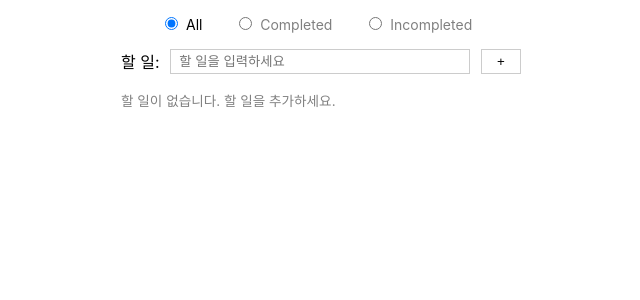
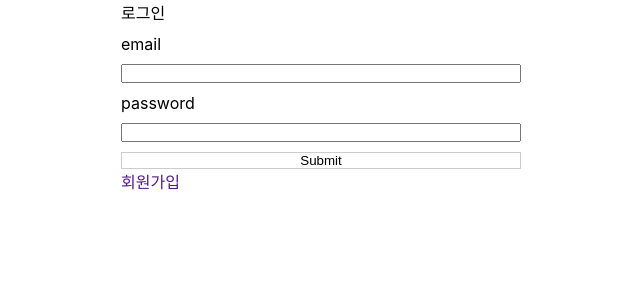
Before and after one commit to hey-ri/todo-list, a React app: page / in a window 1280 px wide. Shown: the top 300 px of the page, without its empty margins (319-959 px from the left). Built offline with nearby package versions, Linux system fonts and the light colour scheme; the HTML template or start-up script is replaced by a standard one.

Commit message:
create login, sign logic

```diff
--- /dev/null
+++ b/services/api-server.js
@@ -0,0 +1,16 @@
+export async function signIn({ email, password }) {
+  console.log('server: sign in');
+  await new Promise((r) => setTimeout(r, 300));
+  if (email === 'aaa@gmail.com') return { result: null, error: '이미 있는 아이디 입니다.' };
+  return { result: { username: '권해링' }, error: null };
+}
+export async function login({ email, password }) {
+  console.log('server: login');
+  await new Promise((r) => setTimeout(r, 300));
+  if (email === 'aaa@gmail.com' && password === '1234') return { result: { username: '권혜리' } };
+  return { result: null, error: '아이디와 패스워드를 확인해주세요.' };
+}
+export async function logout() {
+  await new Promise((r) => setTimeout(r, 100));
+  console.log('server: logout');
+}
--- a/src/App.jsx
+++ b/src/App.jsx
@@ -3,6 +3,7 @@ import './App.css';
 import { TodoInput } from './TodoInput';
 import { TodoItemList } from './TodoItemList';
 import Filter from './Filter';
+import LoginPage from './LoginPage';
 
 function App() {
   //@=state / $: = useeffect , => = 뭘 바꿀건지 / * eventlistener
@@ -15,6 +16,8 @@ function App() {
   // -- TodoItemList items={@filteredTodoList} *onTodoChanged *onTodoRemoved
   //    -- TodoItem value={@todo} *onChanged *onRemoved
   // -- Filter *onFilterChanged
+
+  const [user, setUser] = useState(localStorage.getItem('user') || null);
 
   const [todoList, setTodoList] = useState([]);
   const [filter, setFilter] = useState('all');
@@ -41,11 +44,22 @@ function App() {
     setTodoList(todoList.map((t) => (t.id === todo.id ? todo : t)));
   };
 
+  const onLogin = (user) => {
+    setUser(user);
+    localStorage.setItem('user', user);
+  };
+
   return (
     <div className="App">
-      <Filter onFilterChanged={onFilterChanged}></Filter>
-      <TodoInput onItemAdded={onItemAdded} />
-      <TodoItemList items={filterTodoList} onTodoChanged={onTodoChanged} onTodoRemoved={onTodoRemoved} />
+      {user ? (
+        <>
+          <Filter onFilterChanged={onFilterChanged}></Filter>
+          <TodoInput onItemAdded={onItemAdded} />
+          <TodoItemList items={filterTodoList} onTodoChanged={onTodoChanged} onTodoRemoved={onTodoRemoved} />
+        </>
+      ) : (
+        <LoginPage onLogin={onLogin} />
+      )}
     </div>
   );
 }
--- /dev/null
+++ b/src/LoginPage.jsx
@@ -0,0 +1,88 @@
+import React, { useState } from 'react';
+import { login, signIn } from '../services/api-server';
+
+function LoginPage({ onLogin }) {
+  const [email, setEmail] = useState('');
+  const [password, setPassword] = useState('');
+  const [passwordCheck, setPasswordCheck] = useState('');
+  //user state가 필요 없는 이유는 user가 있으면 바로 사라지는 컴포넌트라
+  const [error, setError] = useState(null);
+  //isLogin == false && 회원가입 페이지
+  const [isLogin, setIsLogin] = useState(true);
+
+  const submitHandler = async (e) => {
+    e.preventDefault();
+    setError(false);
+    console.log({ email, password });
+    // Sign in
+    if (!isLogin) {
+      console.log('signin with ', { email, password, passwordCheck });
+      if (password !== passwordCheck) {
+        setError('패스워드가 일치하지 않습니다.');
+        return;
+      }
+      const data = await signIn({ email, password });
+      console.log('sign in result : ', data);
+      if (data.error) {
+        setError(data.error);
+        return;
+      }
+      onLogin(data.result);
+      setError(false);
+      return;
+    }
+    // Log in
+    console.log('login with ', { email, password });
+    const data = await login({ email, password });
+    console.log('login result : ', data);
+    if (data.error) {
+      setError(data.error);
+      return;
+    }
+    onLogin(data.result);
+    setError(false);
+  };
+
+  return (
+    <div>
+      <form action="" onSubmit={submitHandler} style={{ display: 'flex', flexDirection: 'column', gap: '10px' }}>
+        {isLogin ? <h4>로그인</h4> : <h4>회원가입</h4>}
+        <label htmlFor="">email</label>
+        <input type="email" value={email} onChange={(e) => setEmail(e.target.value)} />
+        <label htmlFor="">password</label>
+        <input type="password" value={password} onChange={(e) => setPassword(e.target.value)} />
+        {!isLogin && (
+          <>
+            <label htmlFor="">password check</label>
+            <input type="password" value={passwordCheck} onChange={(e) => setPasswordCheck(e.target.value)} />
+          </>
+        )}
+        <button style={{ border: '1px solid #ccc', background: 'transparent' }}>Submit</button>
+      </form>
+      {error != null && <div style={{ paddingTop: '10px', color: 'red', textAlign: 'center' }}>{error}</div>}
+      {isLogin ? (
+        <a
+          href=""
+          onClick={(e) => {
+            e.preventDefault();
+            setIsLogin(false);
+          }}
+        >
+          회원가입
+        </a>
+      ) : (
+        <a
+          href=""
+          onClick={(e) => {
+            e.preventDefalut();
+            setIsLogin(true);
+          }}
+        >
+          로그인
+        </a>
+      )}
+    </div>
+  );
+}
+
+export default LoginPage;
--- a/src/TodoInput.jsx
+++ b/src/TodoInput.jsx
@@ -7,7 +7,9 @@ export function TodoInput({ onItemAdded }) {
 
   const onSubmit = (e) => {
     e.preventDefault();
-    onItemAdded({ text: e.target.task.value, id: uuid(), checked: false });
+    const text = e.target.value.trim();
+    if (text.length === 0) return;
+    onItemAdded({ text, id: uuid(), checked: false });
     console.log(e.target.task.value);
     e.target.task.value = '';
     inputRef.current.focus();
```
